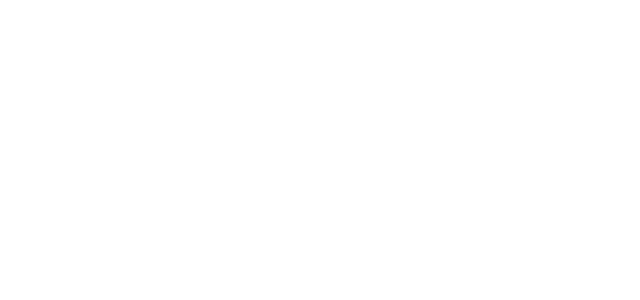
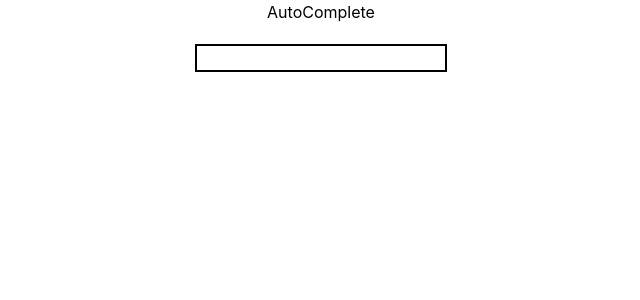
Before and after one commit to Kushagra-234/Machine-Coding-prep, a React (Vite) app: page / in a window 1280 px wide. Shown: the top 300 px of the page, without its empty margins (319-959 px from the left). Built offline with nearby package versions, Linux system fonts and the light colour scheme.

Commit message:
adds code for autocomplete component

```diff
--- a/src/App.jsx
+++ b/src/App.jsx
@@ -1,9 +1,12 @@
 import React from "react";
+import AutoComplete from "./components/AutoComplete";
 
 const App = () => {
-  return <div className="w-full h-screen">
-
-  </div>;
+  return (
+    <div className="w-full h-screen">
+      <AutoComplete />
+    </div>
+  );
 };
 
 export default App;
--- /dev/null
+++ b/src/components/AutoComplete.jsx
@@ -0,0 +1,68 @@
+import React, { useEffect, useState } from "react";
+
+const AutoComplete = () => {
+  const [isLoading, setIsLoading] = useState(false);
+  const [productsData, setProductsData] = useState([]);
+  const [inputVal, setInputVal] = useState("");
+  const [debouncedVal, setDebouncedVal] = useState("");
+
+  useEffect(() => {
+    if (!inputVal) {
+      return;
+    }
+    let timerId;
+
+    timerId = setTimeout(() => {
+      setDebouncedVal(inputVal);
+    }, 300);
+
+    return () => clearTimeout(timerId);
+  }, [inputVal]);
+
+  useEffect(() => {
+    if (!debouncedVal) {
+      setProductsData([]);
+      return;
+    }
+
+    async function fetchData() {
+      setIsLoading(true);
+      try {
+        const res = await fetch(
+          `https://dummyjson.com/products/search?q=${debouncedVal}`
+        );
+        const jsonFied = await res.json();
+        setProductsData(jsonFied.products);
+        console.log(jsonFied.products);
+      } catch (err) {
+        console.log(err);
+      } finally {
+        setIsLoading(false);
+      }
+    }
+
+    fetchData();
+  }, [debouncedVal]);
+
+  return (
+    <div className="w-full justify-center items-center flex flex-col gap-5">
+      <h3>AutoComplete</h3>
+      <div className="flex flex-col gap-5">
+        <input
+          value={inputVal}
+          onChange={(e) => setInputVal(e.target.value)}
+          className="border-2 border-black"
+        />
+
+        {isLoading && <div>Loading...</div>}
+        {!isLoading &&
+          productsData &&
+          productsData.map((productItem) => {
+            return <div key={productItem.id}>{productItem.title}</div>;
+          })}
+      </div>
+    </div>
+  );
+};
+
+export default AutoComplete;
```
